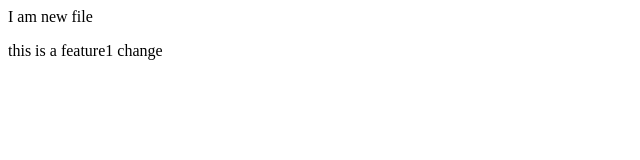
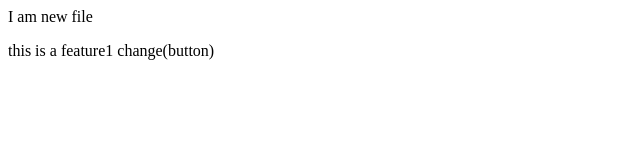
Before and after one commit to MARK180603/LocalRepos, a plain HTML site: page index.html in a window 1280 px wide. Shown: the full height of the page, 0-640 px from the left. Drawn offline with Linux system fonts and the light colour scheme.

Commit message:
add button

```diff
--- a/index.html
+++ b/index.html
@@ -1,3 +1,3 @@
 <p>I am new file
 </p>
-<p>this is a feature1 change</p>
+<p>this is a feature1 change(button)</p>
```
